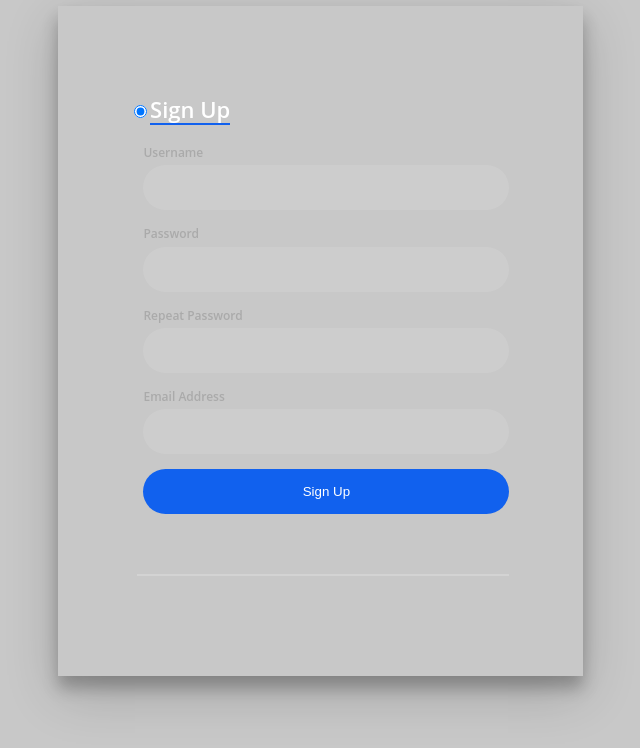
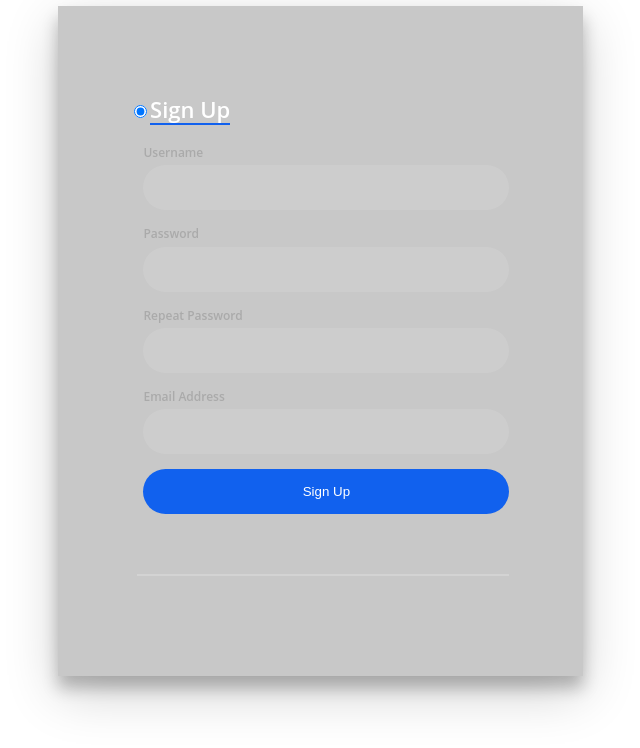
Before and after one commit to lethabomichelle/cryptocurrency, a React (Create React App) app: page /auth in a window 1280 px wide. Shown: the top 748 px of the page, without its empty margins (320-960 px from the left). Built offline with nearby package versions, Linux system fonts and the light colour scheme.

Commit message:
"Changed body background color from #c8c8c8 to white in styles.css"

```diff
--- a/src/css/styles.css
+++ b/src/css/styles.css
@@ -2,7 +2,7 @@
 body {
     margin: 0;
     color: #6a6f8c;
-    background: #c8c8c8;
+    background: white;
     font-family: "Open Sans", sans-serif;
     font-weight: 600;
     font-size: 16px;
```
